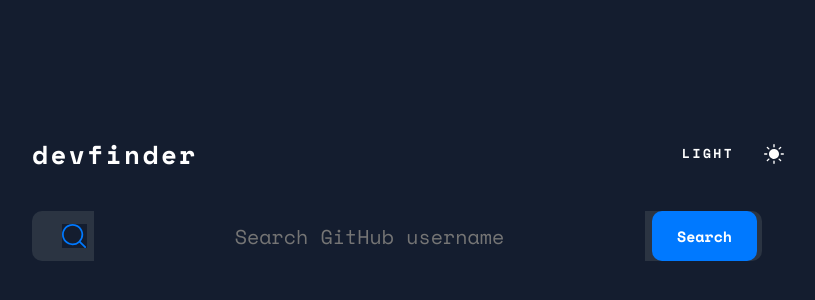
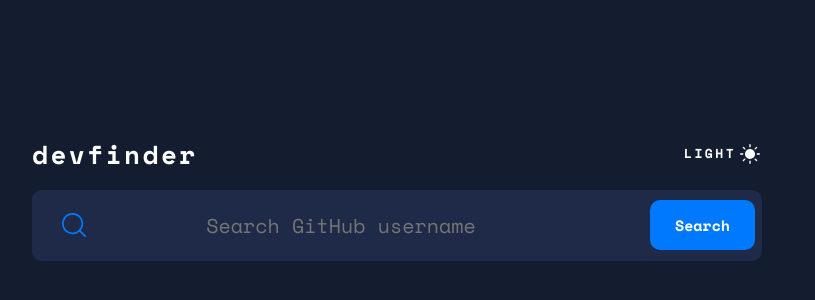
Before and after one commit to monsor3s/github-user-search-app, a React (Vite) app: page / in a window 1280 px wide. Shown: the part 30-330 px from the top of the page, without its empty margins (243-1058 px from the left). Built offline with nearby package versions, Linux system fonts and the light colour scheme.

Commit message:
adjusted elements in search form

```diff
--- a/src/components/Header/Inputs.jsx
+++ b/src/components/Header/Inputs.jsx
@@ -6,7 +6,7 @@ import "../../styles/components/inputs.sass"
 function Inputs() {
   return (
     <form action="" className="search-form">
-      <img src={SearchIcon} alt="" />
+      <img src={SearchIcon} alt="" className="search-icon" />
       <input type="text" className="input-text" placeholder="Search GitHub username"/>
       <input type="text" className="input-submit" value="Search"/>
     </form>
--- a/src/styles/components/inputs.sass
+++ b/src/styles/components/inputs.sass
@@ -5,31 +5,41 @@
   justify-content: space-between
   align-items: center
   border-radius: 1rem
-  gap: 0.7rem
-  background-color: variables.$dark-gray
-  // width: 100%
-  // height: 50%
+  // gap: 0.7rem
+  background-color: variables.$dark-cyan
+  width: 100%
+  height: 50%
+  cursor: pointer
 
-img
+
+.search-icon
   margin-left: 30px
+  background-color: variables.$dark-cyan
+  position: absolute
+
 
 .input-text
   display: flex
   text-align: center
   border: 0
+  border-radius: 1rem
   width: 100%
   height: 100%
   font-size: 2rem
   color: variables.$white
+  background-color: variables.$dark-cyan
+  cursor: pointer
+
 
 .input-submit
   width: 105px
   height: 50px
   border: 0
-  margin-right: 5px
+  margin-right: 0.7rem
   text-align: center
   background-color: variables.$light-blue
   color: variables.$white
   font-size: 1.5rem
   border-radius: 1rem
   font-weight: 700
+  cursor: pointer
```
